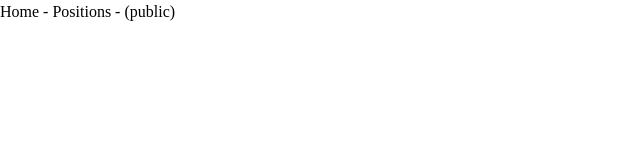
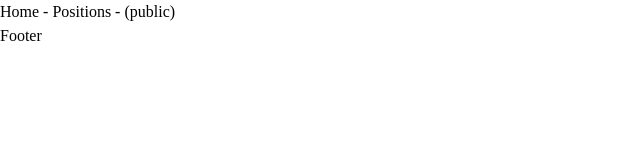
Before and after one commit to OlaJurrek/job-offers, a Next.js app: page / in a window 1280 px wide. Shown: the top 160 px of the page, without its empty margins (0-640 px from the left). Built offline with nearby package versions, Linux system fonts and the light colour scheme.

Commit message:
deployment test

```diff
--- a/src/app/(marketing)/layout.tsx
+++ b/src/app/(marketing)/layout.tsx
@@ -14,7 +14,13 @@ export default function RootLayout({
 }>) {
   return (
     <html lang="en">
-      <body>{children}</body>
+      <body>
+        {children}
+
+        <footer>
+          <p>Footer</p>
+        </footer>
+      </body>
     </html>
   );
 }
```
